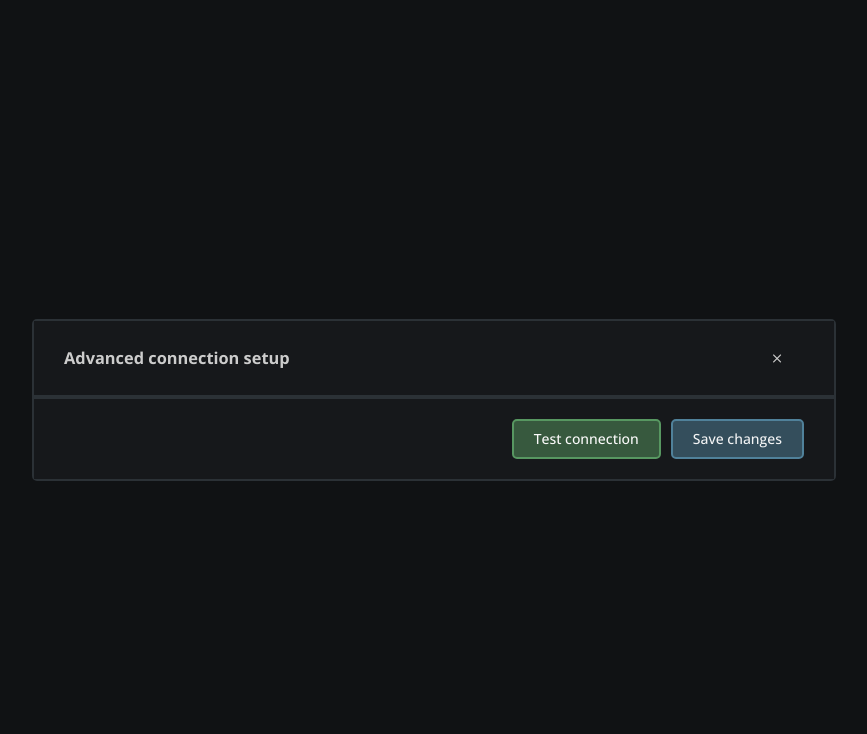
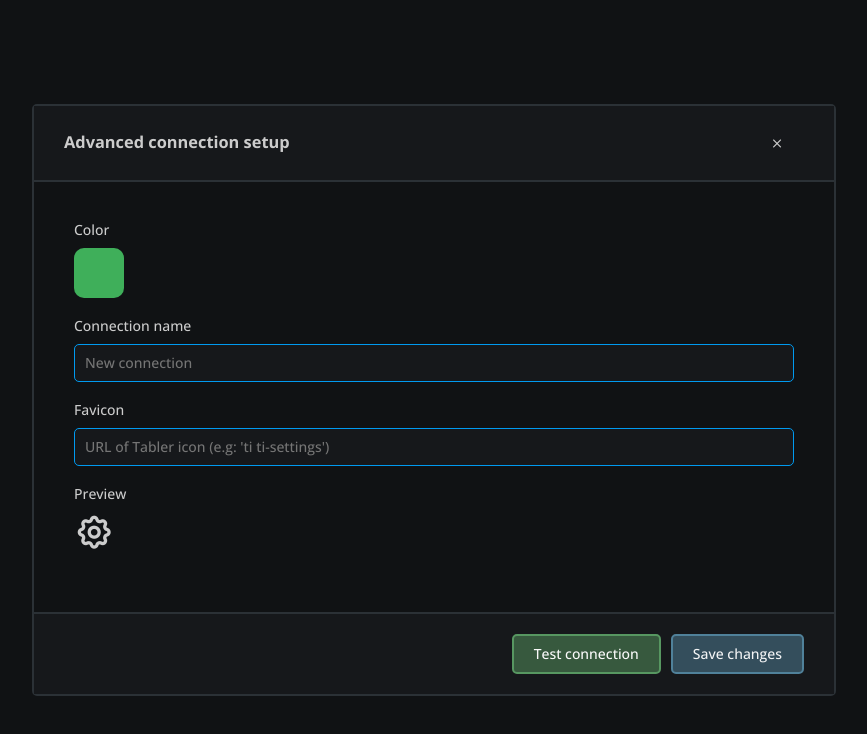
Before and after one commit to navid-kianfar/mangoose-frontend, a React (Create React App) app: page /login in a window 1280 px wide. Shown: the top 734 px of the page, without its empty margins (206-1073 px from the left). Built offline with nearby package versions, Linux system fonts and the light colour scheme.

Commit message:
ConnectionSetupComponent#4

```diff
--- a/src/components/app/connection-setup/connection-setup.component.jsx
+++ b/src/components/app/connection-setup/connection-setup.component.jsx
@@ -1,7 +1,70 @@
 import React from "react";
 import Wrapper from "./connection-setup.style";
 import { FormattedMessage } from "react-intl";
-import ColorPickerComponent from "../../core/color-picker/color-picker.component";
+import {
+  createColorPickerElement,
+  createFormElement,
+  createIconPreviewElement,
+  createTextElement,
+} from "../../../utils/form-helper";
+import FormComponent from "../../core/form/form.component";
+
+const form = createFormElement([
+  {
+    size: 1,
+    elements: [
+      createColorPickerElement({
+        config: {
+          field: "",
+          label: "app.color",
+        },
+      }),
+    ],
+  },
+  {
+    size: 2,
+    elements: [
+      createTextElement({
+        config: {
+          field: "",
+          label: "app.connection.name",
+        },
+        params: {
+          model: "",
+          placeholder: "app.new.connection",
+        },
+      }),
+    ],
+  },
+  {
+    size: 8,
+    elements: [
+      createTextElement({
+        config: {
+          field: "",
+          label: "app.favicon",
+        },
+        params: {
+          model: "",
+          placeholder: "app.favicon.placeholder",
+        },
+      }),
+    ],
+  },
+  {
+    size: 1,
+    elements: [
+      createIconPreviewElement({
+        config: {
+          label: "app.preview",
+        },
+        params: {
+          model: "ti ti-settings",
+        },
+      }),
+    ],
+  },
+]);
 
 class ConnectionSetupComponent extends React.Component {
   constructor(props) {
@@ -47,9 +110,12 @@ class ConnectionSetupComponent extends React.Component {
             </button>
           </div>
           <div className="content">
-
-
-
+            <FormComponent
+              form={form}
+              disabled={false}
+              waiting={false}
+              onModelChange={() => {}}
+            />
           </div>
           <div className="footer">
             {/*<button>*/}
--- a/src/components/app/login-form/login-form.component.jsx
+++ b/src/components/app/login-form/login-form.component.jsx
@@ -8,6 +8,9 @@ import {
 } from "../../../utils/form-helper";
 
 const form = createFormElement([
+  {
+    size: 12,
+    elements: [
       createTextElement({
         config: {
           field: "username",
@@ -51,6 +54,8 @@ const form = createFormElement([
           label: "app.remember.me",
         },
       }),
+    ],
+  },
 ]);
 
 const LoginFormComponent = ({
--- a/src/components/core/color-picker/color-picker.style.jsx
+++ b/src/components/core/color-picker/color-picker.style.jsx
@@ -8,6 +8,6 @@ const Wrapper = styled.div`
     background: #3faf5a;
     border-radius: 10px;
   }
-`
+`;
 
 export default Wrapper;
--- a/src/components/core/form/form.component.jsx
+++ b/src/components/core/form/form.component.jsx
@@ -2,6 +2,7 @@ import { Checkbox, FormControlLabel } from "@mui/material";
 import Wrapper from "./form.style";
 import { FormattedMessage, useIntl } from "react-intl";
 import { useState } from "react";
+import ColorPickerComponent from "../color-picker/color-picker.component";
 
 const FormComponent = ({ form, disabled, waiting, onModelChange }) => {
   const [state, setState] = useState(form.model);
@@ -18,7 +19,12 @@ const FormComponent = ({ form, disabled, waiting, onModelChange }) => {
 
   return (
     <Wrapper className="form-element-wrapper">
-      {form.elements.map((e) => (
+      {form.def.map((section) => (
+        <div
+          className={"form-column-" + (section.size || 12)}
+          key={section.key}
+        >
+          {section.elements.map((e) => (
             <div key={e.key} className="form-element">
               {e.config?.label?.length > 0 && (
                 <span className="label">
@@ -31,10 +37,26 @@ const FormComponent = ({ form, disabled, waiting, onModelChange }) => {
                   type={e.params.password ? "password" : "text"}
                   autoComplete="off"
                   value={state[e.config.field]}
-              onChange={(ev) => updateField(e.config.field, ev.target.value)}
+                  onChange={(ev) =>
+                    updateField(e.config.field, ev.target.value)
+                  }
                   disabled={disabled || waiting}
                   placeholder={intl.formatMessage({ id: e.params.placeholder })}
                 />
+              )}
+
+              {e.element === "color-picker" && (
+                <ColorPickerComponent
+                  value={state[e.config.field]}
+                  onChange={(ev) =>
+                    updateField(e.config.field, ev.target.value)
+                  }
+                  disabled={disabled || waiting}
+                />
+              )}
+
+              {e.element === "icon-preview" && (
+                <i className={"icon-preview " + e.params.model}></i>
               )}
 
               {e.element === "checkbox" && (
@@ -53,6 +75,8 @@ const FormComponent = ({ form, disabled, waiting, onModelChange }) => {
               )}
             </div>
           ))}
+        </div>
+      ))}
     </Wrapper>
   );
 };
--- a/src/components/core/form/form.style.jsx
+++ b/src/components/core/form/form.style.jsx
@@ -22,6 +22,10 @@ const Wrapper = styled.div`
       padding: 10px;
       color: var(--app-fg-color);
     }
+
+    .icon-preview {
+      font-size: 40px;
+    }
   }
 `;
 
--- a/src/locales/en.json
+++ b/src/locales/en.json
@@ -10,5 +10,11 @@
   "app.provide.credentials": "Please provide your credentials",
   "app.remember.me": "Remember me",
   "app.test.connection": "Test connection",
-  "app.save.changes": "Save changes"
+  "app.save.changes": "Save changes",
+  "app.connection.name": "Connection name",
+  "app.new.connection": "New connection",
+  "app.favicon": "Favicon",
+  "app.favicon.placeholder": "URL of Tabler icon (e.g: 'ti ti-settings')",
+  "app.color": "Color",
+  "app.preview": "Preview"
 }
--- a/src/utils/form-helper.js
+++ b/src/utils/form-helper.js
@@ -28,6 +28,21 @@ const checkBoxConfig = {
     label: "",
   },
 };
+const colorPickerConfig = {
+  ...defaultConfig,
+  params: {
+    model: "",
+  },
+};
+const iconPreviewConfig = {
+  ...defaultConfig,
+  config: {
+    label: "",
+  },
+  params: {
+    model: "",
+  },
+};
 
 const createTextElement = (config = textConfig) => {
   return {
@@ -36,7 +51,6 @@ const createTextElement = (config = textConfig) => {
     element: "text",
   };
 };
-
 const createCheckBoxElement = (config = checkBoxConfig) => {
   return {
     ...checkBoxConfig,
@@ -44,20 +58,42 @@ const createCheckBoxElement = (config = checkBoxConfig) => {
     element: "checkbox",
   };
 };
-
-const createFormElement = (elements = []) => {
+const createColorPickerElement = (config = colorPickerConfig) => {
+  return {
+    ...colorPickerConfig,
+    ...config,
+    element: "color-picker",
+  };
+};
+const createIconPreviewElement = (config = iconPreviewConfig) => {
+  return {
+    ...iconPreviewConfig,
+    ...config,
+    element: "icon-preview",
+  };
+};
+const createFormElement = (formDef = []) => {
   const form = {
     id: Guid(),
-    elements,
     model: {},
+    def: formDef,
   };
 
-  elements.forEach((e) => {
-    e.key = Guid();
-    form.model[e.config.field] = e.params?.model;
+  formDef.forEach((frm) => {
+    frm.key = Guid();
+    frm.elements.forEach((e) => {
+      e.key = Guid();
+      form.model[e.config.field] = e.params?.model;
+    });
   });
 
   return form;
 };
 
-export { createTextElement, createCheckBoxElement, createFormElement };
+export {
+  createTextElement,
+  createCheckBoxElement,
+  createFormElement,
+  createColorPickerElement,
+  createIconPreviewElement,
+};
```
Also changed, not shown: src/components/core/color-picker/color-picker.component.jsx (+5 -5 lines), src/components/app/connection-setup/connection-setup.style.jsx (line endings or trailing spaces). Lines whose indentation alone changed are shown as unchanged.
